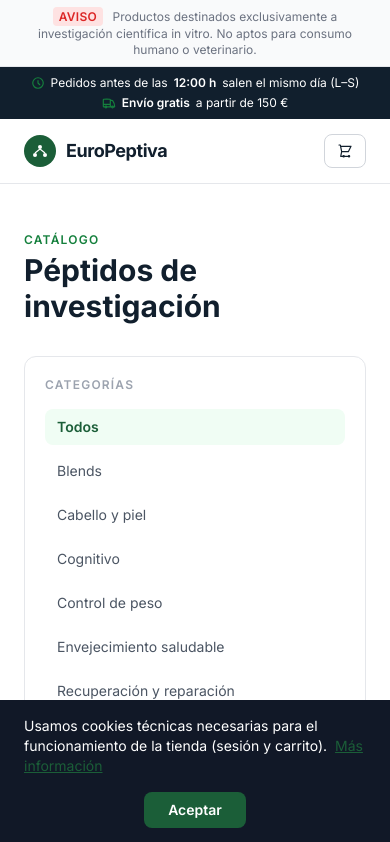
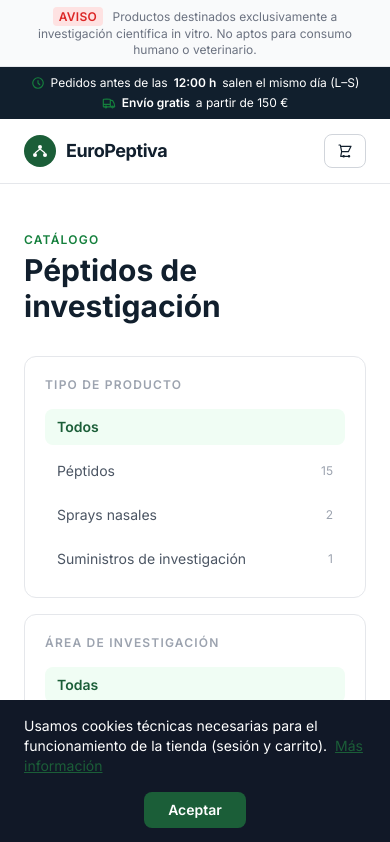
Before and after one commit to pitoplayer/europeptiva, a Django app: page /catalogo/ in a window 390 px wide. Shown: the top 842 px of the page. Run offline with Django 5.2, Linux system fonts and the light colour scheme; data comes from the database, SQL or seed files in the repository; both versions use the stored data as it was after the commit; some libraries are stand-ins or nearby versions.

Commit message:
store: categorías con la estructura de dos ejes de PurityBase
Category mezclaba formato ("Spray Nasal") con objetivo ("Pérdida de Grasa").
PurityBase los separa: el formato es el nivel de arriba (Peptides / Nasal
Sprays / Research Supplies) y el objetivo filtra dentro (Weight Management,
Hair & Skin, Healthy Aging...). El formato ya lo teníamos en
Peptide.product_format, así que Category pasa a ser solo el objetivo, con los
nombres de PurityBase en ambos idiomas.

- Migración 0014 con reverso. Escribe name/name_es/name_en: con
  modeltranslation el ORM lee de name_es, así que tocar solo name deja el
  cambio invisible en la web.
- "Spray Nasal" desaparece como categoría (Semax y Selank -> Cognitivo); se
  siguen agrupando por product_format='spray'.
- Blends salen de la categoría de su ingrediente principal a una propia.
- El catálogo combina ambos ejes y solo ofrece las áreas que tienen algo
  dentro del formato elegido, para no pintar filtros de cero resultados.
- Fixture alineado: instalación nueva y BD migrada acaban igual (verificado
  cargándolo en una BD desde cero).

Co-Authored-By: Claude Opus 4.8 <noreply@anthropic.com>

```diff
--- a/store/models.py
+++ b/store/models.py
@@ -50,6 +50,18 @@ class Peptide(models.Model):
         (FORMAT_SPRAY, "Spray nasal líquido (listo para usar)"),
         (FORMAT_SOLVENT, "Disolvente o auxiliar"),
     ]
+    # Las etiquetas de arriba son para el admin y explican qué hay que hacer con
+    # el producto. En la web el formato es el primer nivel de navegación (igual
+    # que Peptides / Nasal Sprays / Research Supplies en PurityBase) y ahí hacen
+    # falta nombres cortos, así que van aparte.
+    FORMAT_PUBLIC_LABELS = {
+        FORMAT_VIAL: _("Péptidos"),
+        FORMAT_SPRAY: _("Sprays nasales"),
+        FORMAT_SOLVENT: _("Suministros de investigación"),
+    }
+
+    def public_format_label(self):
+        return self.FORMAT_PUBLIC_LABELS.get(self.product_format, '')
 
     name = models.CharField(max_length=200, verbose_name="Nombre")
     slug = models.SlugField(unique=True, blank=True)
--- a/store/views.py
+++ b/store/views.py
@@ -57,8 +57,16 @@ def catalog(request):
     from django.core.paginator import Paginator
     peptides = Peptide.objects.filter(is_active=True).prefetch_related('variants')
     category_slug = request.GET.get('category')
+    format_slug = request.GET.get('format')
     query = request.GET.get('q', '').strip()
 
+    # Dos ejes independientes, como en PurityBase: el formato es el nivel de
+    # arriba (Péptidos / Sprays nasales / Suministros) y la categoría filtra por
+    # objetivo dentro de él. Se combinan, no se excluyen.
+    if format_slug in dict(Peptide.FORMAT_CHOICES):
+        peptides = peptides.filter(product_format=format_slug)
+    else:
+        format_slug = None
     if category_slug:
         peptides = peptides.filter(category__slug=category_slug)
     if query:
@@ -72,11 +80,28 @@ def catalog(request):
     page = request.GET.get('page')
     peptides_page = paginator.get_page(page)
 
-    categories = Category.objects.filter(is_active=True)
+    activos = Peptide.objects.filter(is_active=True)
+    formats = [
+        {'slug': slug, 'label': label,
+         'count': activos.filter(product_format=slug).count()}
+        for slug, label in Peptide.FORMAT_PUBLIC_LABELS.items()
+    ]
+    formats = [f for f in formats if f['count']]
+
+    # Las categorías que se ofrecen son solo las que tienen algo dentro del
+    # formato elegido: en "Sprays nasales" no pinta nada un filtro "Control de
+    # peso" que devolveria cero resultados.
+    categories = Category.objects.filter(is_active=True, peptides__is_active=True)
+    if format_slug:
+        categories = categories.filter(peptides__product_format=format_slug)
+    categories = categories.distinct()
+
     return render(request, 'store/catalog.html', {
         'peptides': peptides_page,
         'categories': categories,
+        'formats': formats,
         'current_category': category_slug,
+        'current_format': format_slug,
         'query': query,
         'page_title': _('Catálogo de Péptidos'),
         'page_description': _('Catálogo completo de péptidos de investigación EuroPeptiva: Retatrutide, Semaglutide, BPC-157, TB-500, BAC Water. Pureza ≥99% verificada por HPLC, con certificado de análisis por lote.'),
--- a/templates/store/catalog.html
+++ b/templates/store/catalog.html
@@ -13,18 +13,41 @@
     <div class="flex flex-col md:flex-row gap-8">
 
         <!-- Sidebar -->
-        <aside class="md:w-52 shrink-0">
+        <aside class="md:w-52 shrink-0 space-y-4">
+
+            <!-- Primer nivel: formato. Manda sobre la categoría, así que al
+                 cambiarlo se suelta el filtro de objetivo. -->
             <div class="border border-gray-200 rounded-xl p-5">
-                <h3 class="text-xs font-semibold uppercase tracking-widest text-gray-400 mb-4">{% translate "Categorías" %}</h3>
+                <h3 class="text-xs font-semibold uppercase tracking-widest text-gray-400 mb-4">{% translate "Tipo de producto" %}</h3>
                 <ul class="space-y-2 text-sm">
                     <li>
-                        <a href="{% url 'catalog' %}" class="block px-3 py-2 rounded-lg transition-colors {% if not current_category %}bg-accent-light text-accent font-semibold{% else %}text-gray-600 hover:bg-gray-50{% endif %}">
+                        <a href="{% url 'catalog' %}" class="block px-3 py-2 rounded-lg transition-colors {% if not current_format %}bg-accent-light text-accent font-semibold{% else %}text-gray-600 hover:bg-gray-50{% endif %}">
                             {% translate "Todos" %}
+                        </a>
+                    </li>
+                    {% for f in formats %}
+                    <li>
+                        <a href="{% url 'catalog' %}?format={{ f.slug }}" class="flex justify-between items-center px-3 py-2 rounded-lg transition-colors {% if current_format == f.slug %}bg-accent-light text-accent font-semibold{% else %}text-gray-600 hover:bg-gray-50{% endif %}">
+                            <span>{{ f.label }}</span>
+                            <span class="text-xs text-gray-400">{{ f.count }}</span>
+                        </a>
+                    </li>
+                    {% endfor %}
+                </ul>
+            </div>
+
+            <!-- Segundo nivel: objetivo, dentro del formato elegido. -->
+            <div class="border border-gray-200 rounded-xl p-5">
+                <h3 class="text-xs font-semibold uppercase tracking-widest text-gray-400 mb-4">{% translate "Área de investigación" %}</h3>
+                <ul class="space-y-2 text-sm">
+                    <li>
+                        <a href="{% url 'catalog' %}{% if current_format %}?format={{ current_format }}{% endif %}" class="block px-3 py-2 rounded-lg transition-colors {% if not current_category %}bg-accent-light text-accent font-semibold{% else %}text-gray-600 hover:bg-gray-50{% endif %}">
+                            {% translate "Todas" %}
                         </a>
                     </li>
                     {% for cat in categories %}
                     <li>
-                        <a href="{% url 'catalog' %}?category={{ cat.slug }}" class="block px-3 py-2 rounded-lg transition-colors {% if current_category == cat.slug %}bg-accent-light text-accent font-semibold{% else %}text-gray-600 hover:bg-gray-50{% endif %}">
+                        <a href="{% url 'catalog' %}?{% if current_format %}format={{ current_format }}&amp;{% endif %}category={{ cat.slug }}" class="block px-3 py-2 rounded-lg transition-colors {% if current_category == cat.slug %}bg-accent-light text-accent font-semibold{% else %}text-gray-600 hover:bg-gray-50{% endif %}">
                             {{ cat.name }}
                         </a>
                     </li>
@@ -39,13 +62,14 @@
             <!-- Buscador -->
             <form method="GET" class="mb-6 flex gap-2">
                 {% if current_category %}<input type="hidden" name="category" value="{{ current_category }}">{% endif %}
+                {% if current_format %}<input type="hidden" name="format" value="{{ current_format }}">{% endif %}
                 <input type="text" name="q" value="{{ query }}" placeholder="{% translate 'Buscar compuesto o número CAS...' %}"
                     class="flex-grow border border-gray-200 rounded-lg px-4 py-2.5 text-sm focus:outline-none focus:ring-1 focus:ring-primary focus:border-primary">
                 <button type="submit" class="bg-primary text-white px-5 py-2.5 rounded-lg text-sm font-semibold hover:bg-gray-800 transition-colors">
                     {% translate "Buscar" %}
                 </button>
                 {% if query %}
-                <a href="{% url 'catalog' %}{% if current_category %}?category={{ current_category }}{% endif %}" class="px-3 py-2.5 border border-gray-200 rounded-lg text-sm text-gray-500 hover:bg-gray-50 transition-colors">
+                <a href="{% url 'catalog' %}?{% if current_format %}format={{ current_format }}&amp;{% endif %}{% if current_category %}category={{ current_category }}{% endif %}" class="px-3 py-2.5 border border-gray-200 rounded-lg text-sm text-gray-500 hover:bg-gray-50 transition-colors">
                     ✕
                 </a>
                 {% endif %}
@@ -61,12 +85,12 @@
             {% if peptides.has_other_pages %}
             <div class="flex items-center justify-center gap-3 mt-10">
                 {% if peptides.has_previous %}
-                <a href="?{% if current_category %}category={{ current_category }}&{% endif %}{% if query %}q={{ query }}&{% endif %}page={{ peptides.previous_page_number }}"
+                <a href="?{% if current_format %}format={{ current_format }}&{% endif %}{% if current_category %}category={{ current_category }}&{% endif %}{% if query %}q={{ query }}&{% endif %}page={{ peptides.previous_page_number }}"
                     class="px-4 py-2 border border-gray-200 rounded-lg text-sm text-gray-600 hover:bg-gray-50 transition-colors">{% translate "← Anterior" %}</a>
                 {% endif %}
                 <span class="text-sm text-gray-400">{{ peptides.number }} / {{ peptides.paginator.num_pages }}</span>
                 {% if peptides.has_next %}
-                <a href="?{% if current_category %}category={{ current_category }}&{% endif %}{% if query %}q={{ query }}&{% endif %}page={{ peptides.next_page_number }}"
+                <a href="?{% if current_format %}format={{ current_format }}&{% endif %}{% if current_category %}category={{ current_category }}&{% endif %}{% if query %}q={{ query }}&{% endif %}page={{ peptides.next_page_number }}"
                     class="px-4 py-2 border border-gray-200 rounded-lg text-sm text-gray-600 hover:bg-gray-50 transition-colors">{% translate "Siguiente →" %}</a>
                 {% endif %}
             </div>
```
Also changed, not shown: locale/en/LC_MESSAGES/django.po, store/fixtures/initial_products.json, store/migrations/0014_categorias_estilo_puritybase.py (added), 1 other file.
